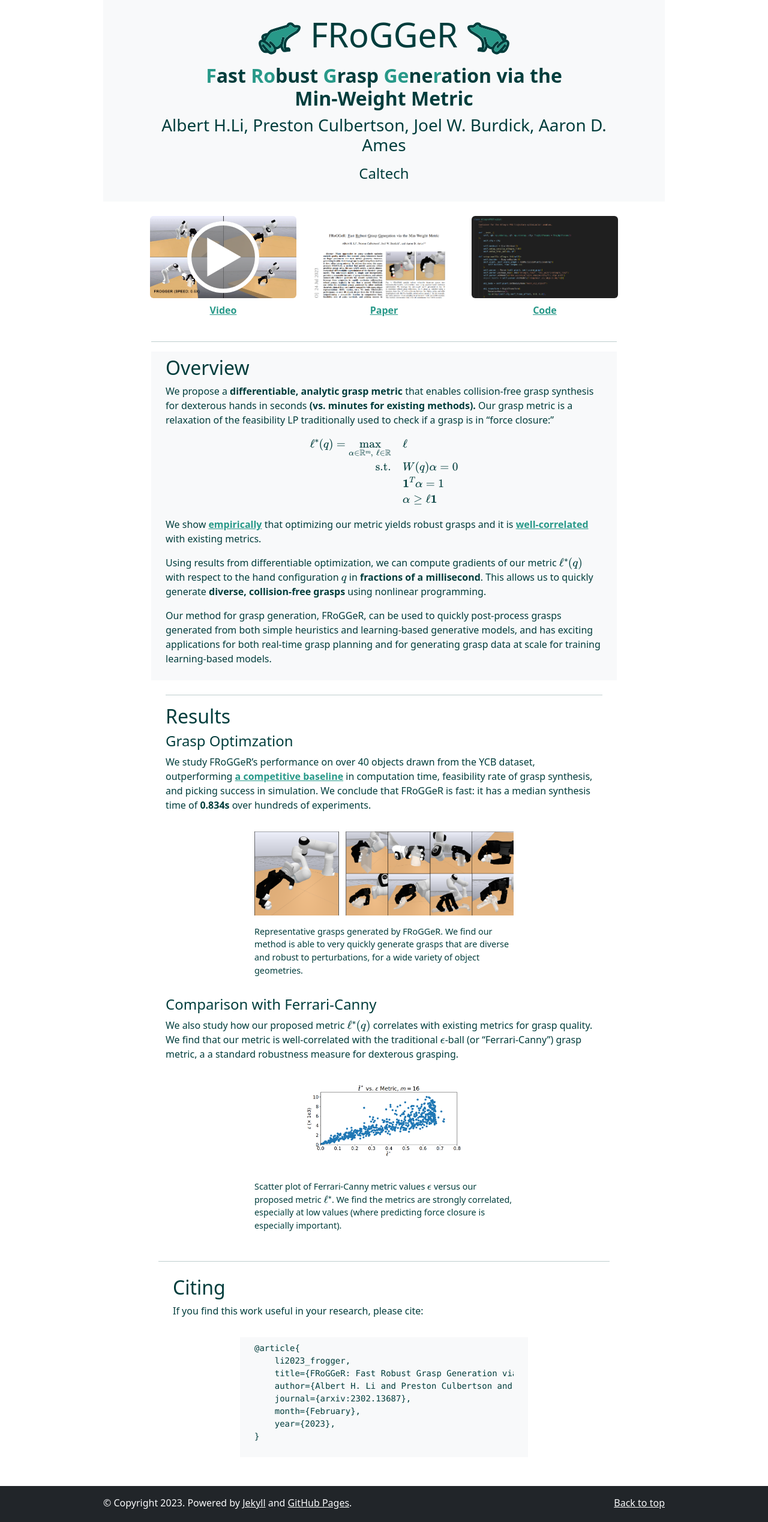
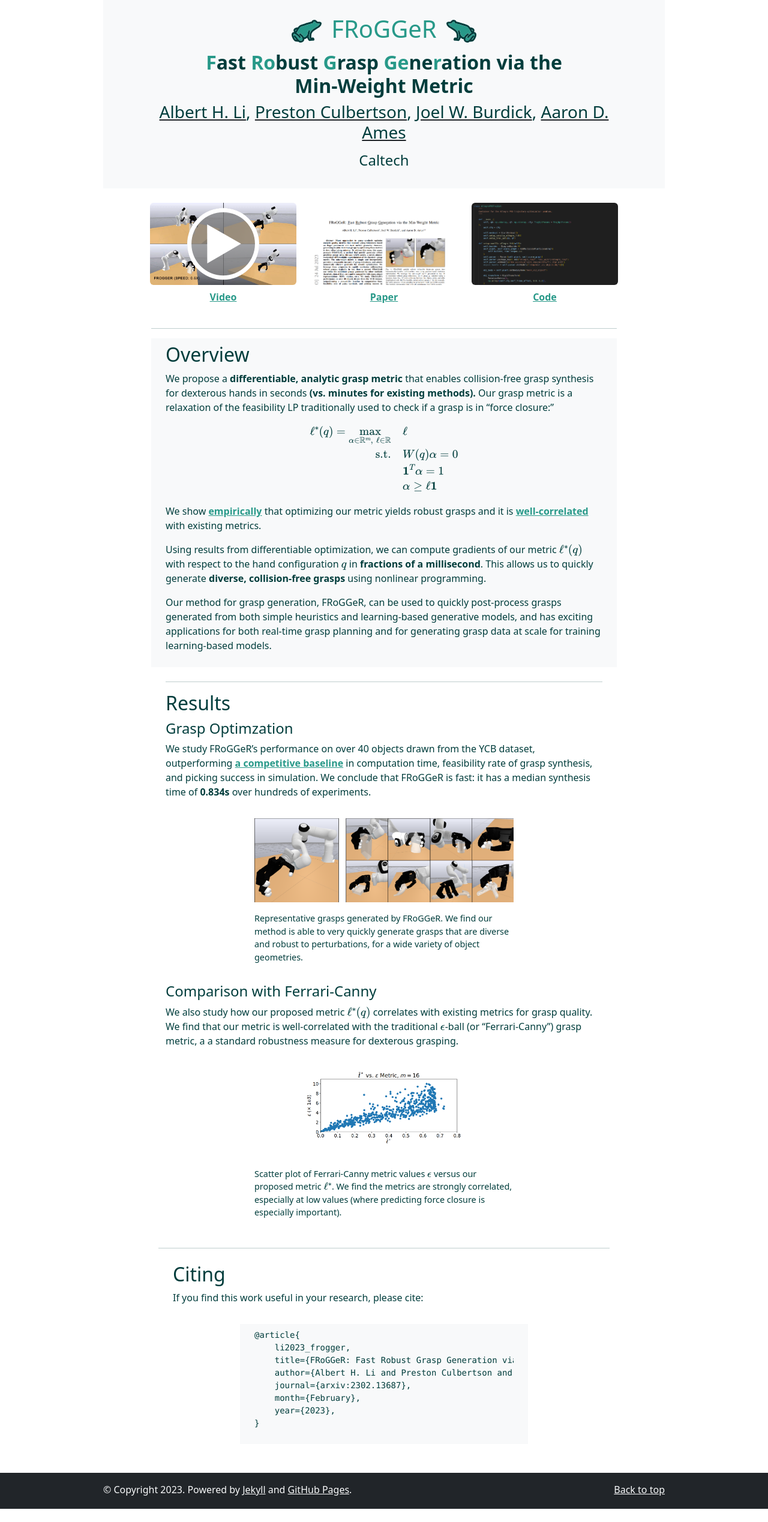
Before and after one commit to alberthli/frogger, a Jekyll site: the page built from index.markdown, in a window 1280 px wide. Shown: the whole page at 60% size. Built offline with Jekyll 4.4.1, drawn with Linux system fonts in a browser that asks for light colours; formulas are drawn with MathJax 3; after the commit the page ends 2515 px from its top, so only the background shows below that.

Commit message:
bugfix for mathjax + some minor formatting changes

```diff
--- a/_layouts/default.html
+++ b/_layouts/default.html
@@ -29,7 +29,7 @@
     <div class="my-0 py-0 jumbotron text-center banner bg-light">
       <div class="row h-100 py-4 justify-content-center">
         <div class="col-md-10 col-12 my-auto">
-          <h1 class="display-4"><img class="frog-icon me-3" src="assets/img/frog_left.svg">FRoGGeR<img
+          <h1 class="text-lg accent-green"><img class="frog-icon me-3" src="assets/img/frog_left.svg">FRoGGeR<img
               class="frog-icon ms-3" src="assets/img/frog_right.svg"></h1>
           <h2 class="text-lg text-md-xl" style="font-weight: 600;"><span class="accent-green">F</span>ast <span
               class="accent-green">Ro</span>bust
@@ -38,7 +38,7 @@
             Min&#8209;Weight&nbsp;Metric
           </h2>
           <h3 class="text-md text-sm-xl">
-            <a class="link-dark link-clean" href="https://alberthli.github.io/">Albert H.Li</a>,
+            <a class="link-dark link-clean" href="https://alberthli.github.io/">Albert H. Li</a>,
             <a class="link-dark link-clean" href="https://www.its.caltech.edu/~pculbert/">Preston Culbertson</a>,
             <a class="link-dark link-clean" href="https://www.eas.caltech.edu/people/jburdick">Joel W. Burdick</a>,
             <a class="link-dark link-clean" href="http://ames.caltech.edu/">Aaron D. Ames</a>
--- a/assets/css/style.scss
+++ b/assets/css/style.scss
@@ -11,7 +11,6 @@
 }
 
 .link-clean {
-    text-decoration: none;
     color: inherit;
 }
 
```
Also changed, not shown: other parts of _layouts/default.html (+2 -2 lines).
